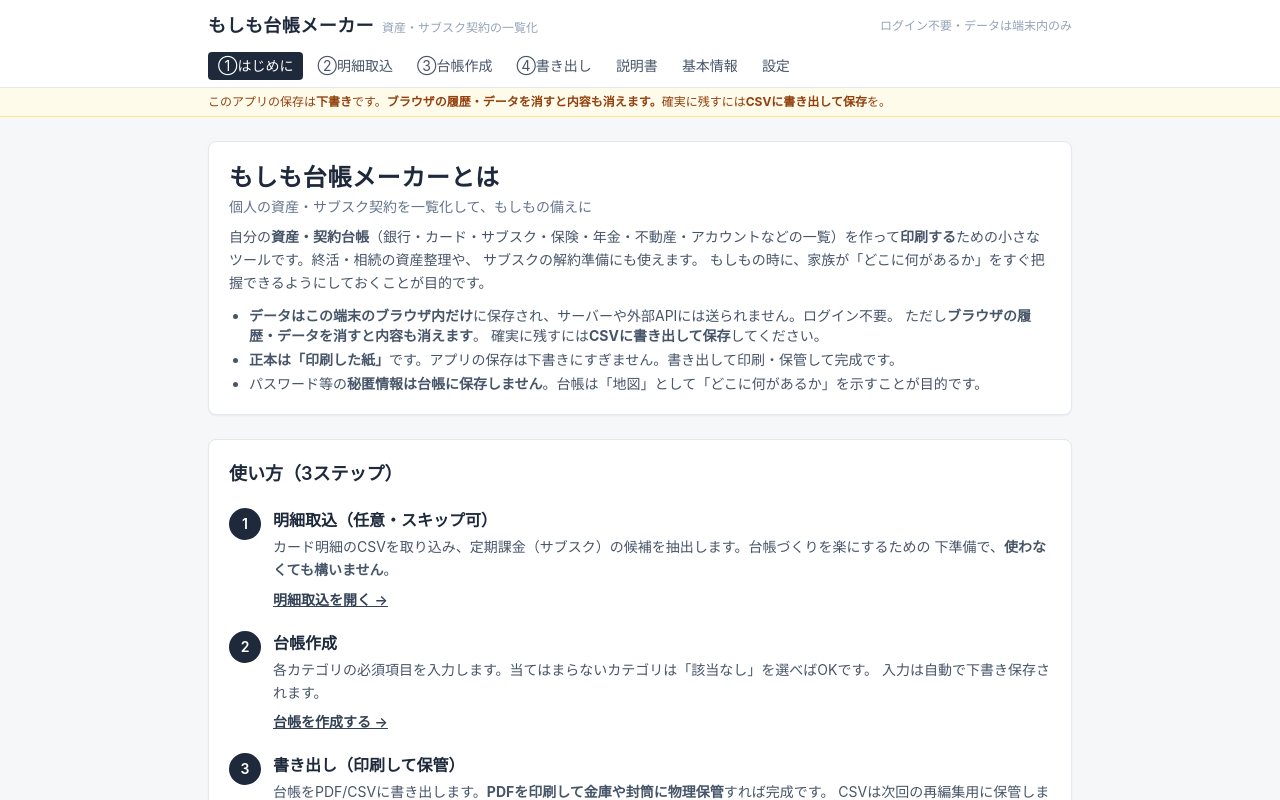
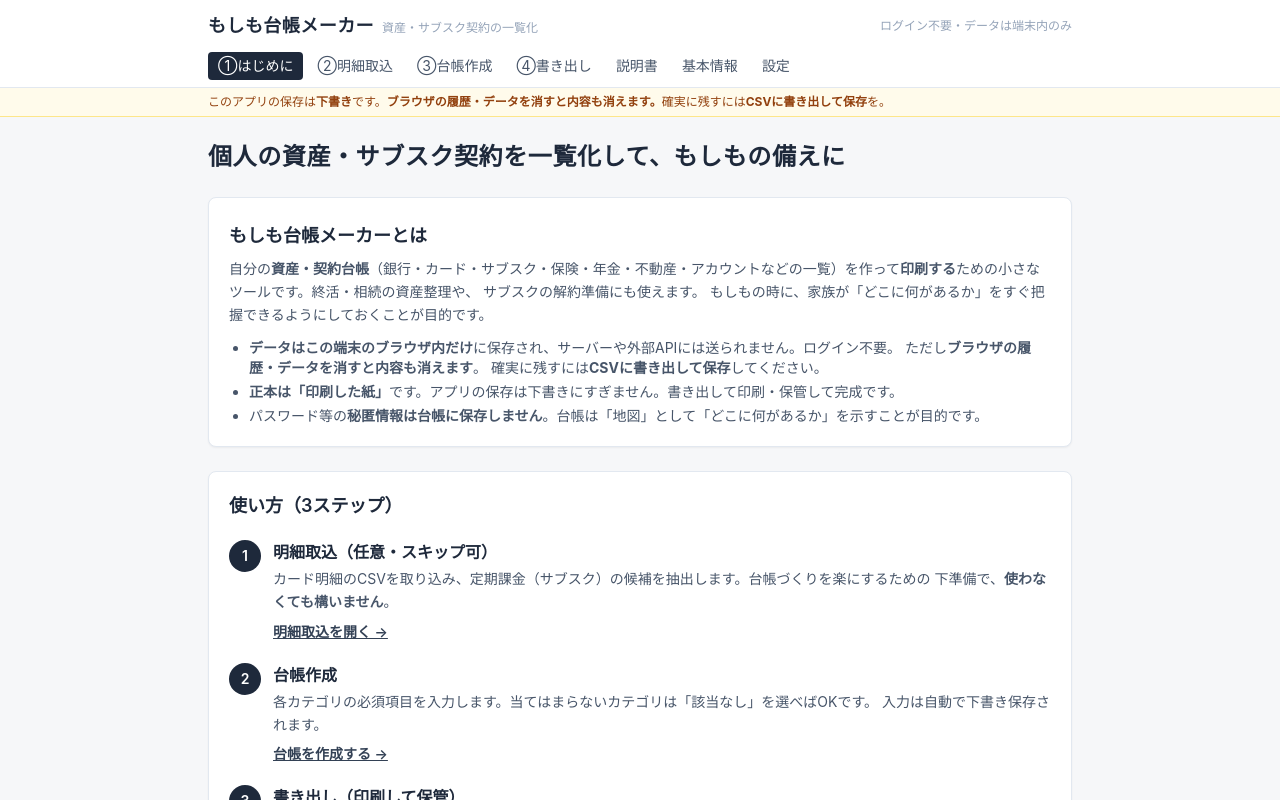
Before and after one commit to uzura89/kurashino-daicho, a Next.js app: page / in a window 1280 px wide. Shown: the top 800 px of the page. Built offline with nearby package versions, Linux system fonts and the light colour scheme; a web font is replaced by a local one.

Commit message:
adjust landing page

```diff
--- a/src/pages/index.tsx
+++ b/src/pages/index.tsx
@@ -37,12 +37,12 @@ function FlowStep({
 export default function Home() {
   return (
     <div className="space-y-6">
+      <h1 className="font-brand text-2xl font-bold tracking-wide text-slate-800">
+        個人の資産・サブスク契約を一覧化して、もしもの備えに
+      </h1>
       <section className="card">
-        <h1 className="font-brand text-2xl font-bold tracking-wide text-slate-800">
+        <p className="mt-1 font-brand text-lg text-slate-800 font-bold">
           もしも台帳メーカーとは
-        </h1>
-        <p className="mt-1 font-brand text-sm text-slate-500">
-          個人の資産・サブスク契約を一覧化して、もしもの備えに
         </p>
         <p className="mt-2 text-sm leading-relaxed text-slate-600">
           自分の<strong>資産・契約台帳</strong>
```
